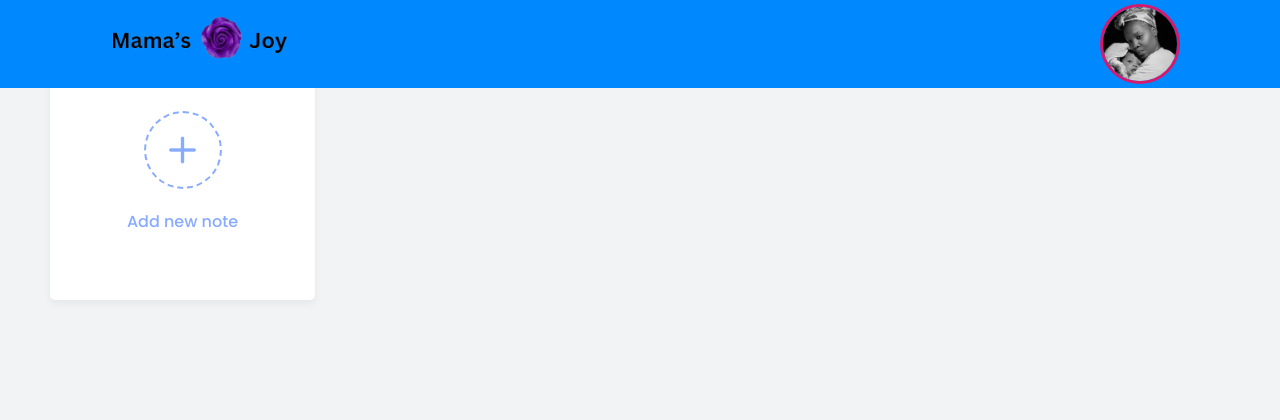
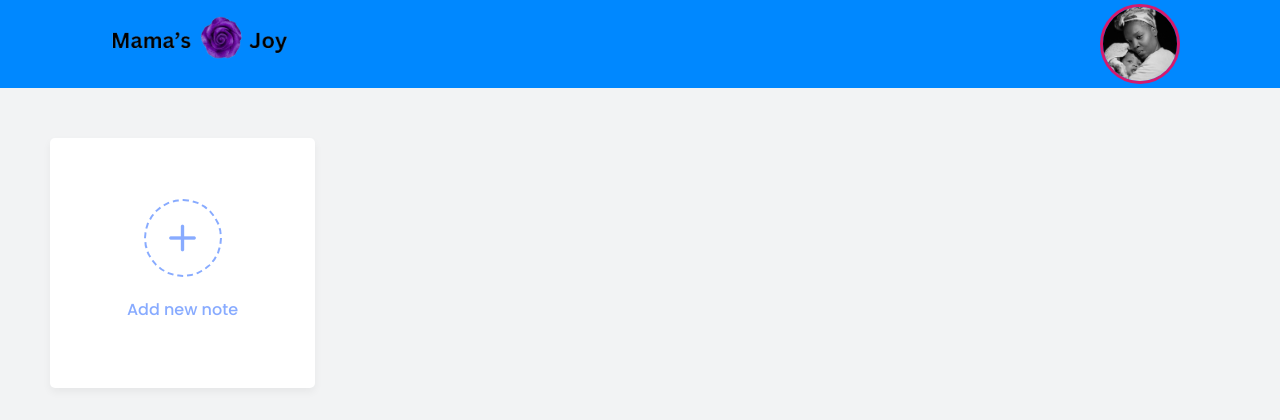
Before and after one commit to sathagesey33/Mama-s-Joy, a Flask app: page /templates/keepnotes in a window 1280 px wide. Shown: the top 420 px of the page. Run offline with Flask 3, Linux system fonts and the light colour scheme.

Commit message:
update position of the header

```diff
--- a/mamajoy/static/style/notes.css
+++ b/mamajoy/static/style/notes.css
@@ -10,9 +10,7 @@ body{
   background: #f2f3f4;
 }
 header {
-  position: absolute;
-  top: 0;
-  left: 0;
+  position: relative;
   width: 100%;
   height: 5.5em;
   padding: 20px 100px;
@@ -171,7 +169,7 @@ header {
 
 .popup-box{
   position: fixed;
-  top: 6.5em;
+  top: 0;
   left: 0;
   z-index: 2;
   height: 100%;
```
